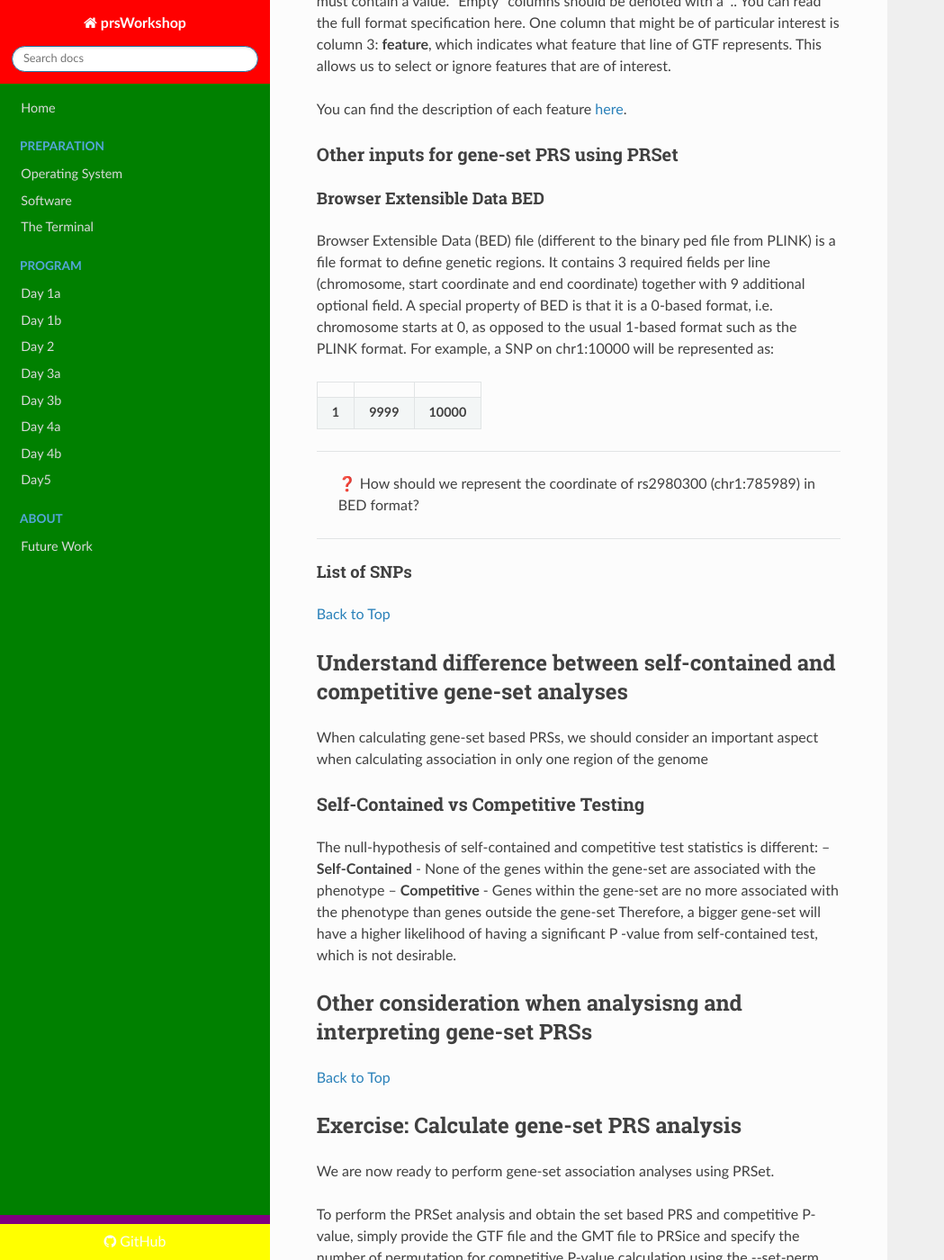
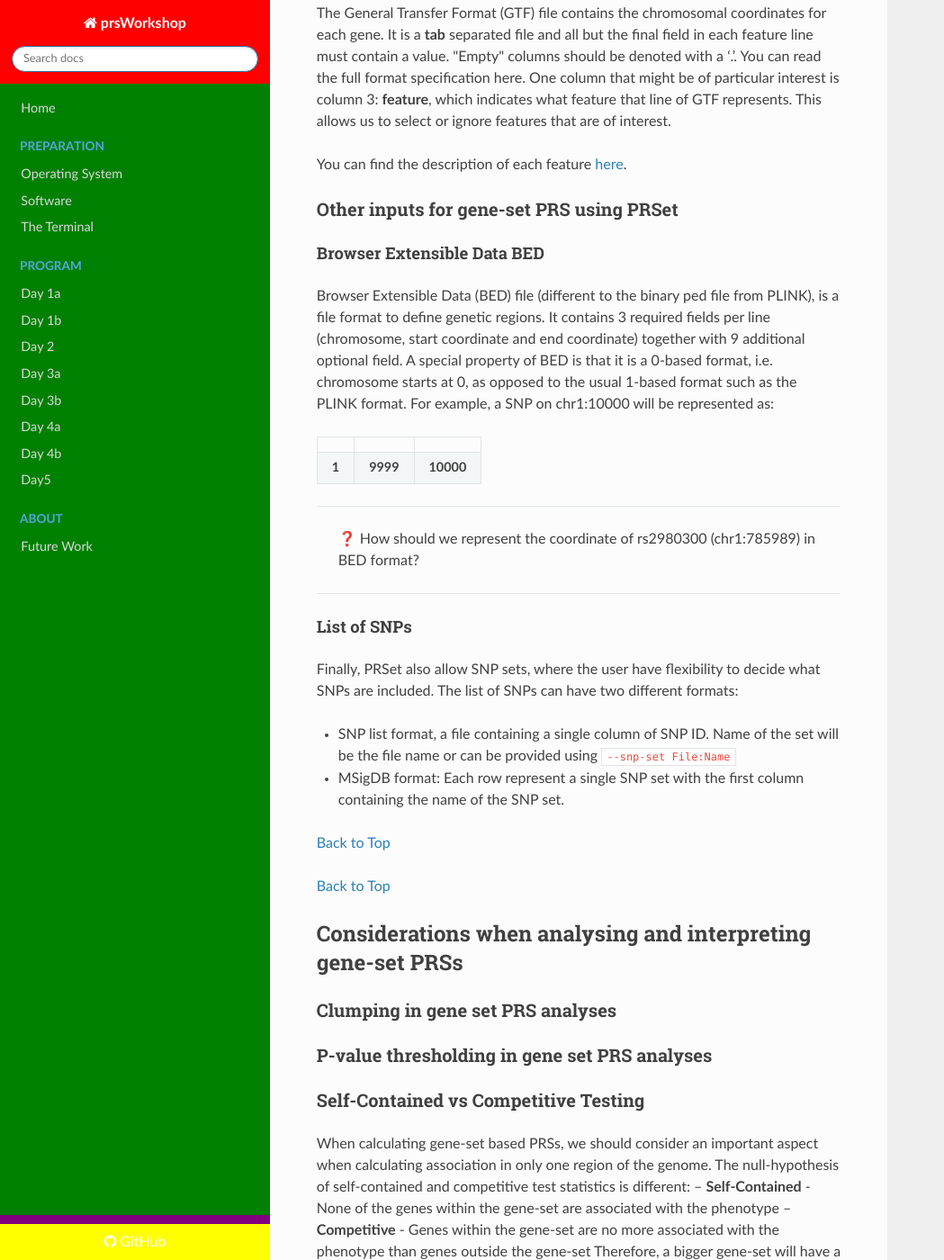
Before and after one commit to tadesouaiaia/prsWorkshop-website, an MkDocs documentation site: the page built from docs/Day2b.docx.md, in a window 1280 px wide and 1400 px high, scrolled down 2868 px. Shown: the whole window at 90% size, without its empty margins (0-1049 px from the left). Built offline with MkDocs 1.6.1, drawn with Linux system fonts in a browser that asks for light colours; nearby versions of some CDN libraries; comment, search, counter and statistics services are not loaded; some of the changed text lies outside the part shown.

Commit message:
Updates text

```diff
--- a/docs/Day2b.docx.md
+++ b/docs/Day2b.docx.md
@@ -9,8 +9,10 @@
      1. [Molecular Signatures Database MSigDB](#molecular-signatures-Database-msigdb)
      2. [General Transfer Format file](#general-transfer-format-file)
      3. [Other inputs for gene-set PRS using PRSet](#other-inputs)
-  3. [Undestanding the outcome of gene-set PRS](#gene-set-enrichment-analysis)
-  4. [Additional Considerations](#considerations)
+  3. [Considerations when analysing and interpreting gene-set PRSs](#considerations)
+     1. [Clumping in gene set PRS analyses](#clumping)
+     2. [P-value thresholding in gene set PRS analyses](#thresholding)
+     3. [Self-Contained vs Competitive Testing](#p-value-testing)
   5. [Exercise: Calculate gene-set PRS analysis](#exercise-4-gene-set-based-prs-analysis)
 
 ## Key Learning Outcomes
@@ -29,9 +31,8 @@ Similar to standard genome-wide PRS analyses, summary statistics from Genome-Wid
 |**Phenotype**|**Provider**|**Description**|**Download Link**|
 |:---:|:---:|:---:|:---:|
 |Height|[GIANT Consortium](https://portals.broadinstitute.org/collaboration/giant/index.php/GIANT_consortium_data_files)|GWAS of height on 253,288 individuals| [Link](https://portals.broadinstitute.org/collaboration/giant/images/0/01/GIANT_HEIGHT_Wood_et_al_2014_publicrelease_HapMapCeuFreq.txt.gz)|
-|Coronary artery disease (CAD)|[CARDIoGRAMplusC4D Consortium](http://www.cardiogramplusc4d.org/)|GWAS on 60,801 CAD cases and 123,504 controls| [Link](http://www.cardiogramplusc4d.org/media/cardiogramplusc4d-consortium/data-downloads/cad.additive.Oct2015.pub.zip)|
 
-Additionally, to perform gene-set level analyses, information about the genomic regions (pathways, gene-sets, lists of SNPs) for which we want to calculate the PRSs are required. This information can be obtained from the following database:
+Additionally, to perform gene-set level analyses, information about the genomic regions for which we want to calculate the PRSs are required. This information can be obtained from the following database:
 
 |**Data Set**|**Description**|**Download Link**|
 |:---:|:---:|:---:|
@@ -41,13 +42,15 @@ Additionally, to perform gene-set level analyses, information about the genomic
 <a href="#top">[Back to Top](#table-of-contents)</a>
 
 ## Introduction to gene set (pathway) PRS analysis
-Currently, most PRS analyses have been performed on a genome-wide scale, disregarding the underlying biological pathways. Here we will learn how to use a gene set (or pathway) based PRS analyses. The key difference between genome-wide PRS and gene set or pathway-based PRSs analyses is that, instead of aggregating the estimated effects of risk alleles across the entire genome, pathway-based PRSs aggregate risk alleles across k pathways (or gene sets) separately.
+Currently, most PRS analyses have been performed on a genome-wide scale. This does not account for the substructure of the genome.
+
+Here we will learn how to run a gene set (or pathway) based PRS analyses. The key difference between genome-wide PRS and gene set or pathway-based PRSs analyses is that, instead of aggregating the estimated effects of risk alleles across the entire genome, gene-set PRSs aggregate risk alleles across k gene sets separately.
 
 ![pathway PRS](https://github.com/tadesouaiaia/prsWorkshop-website/blob/main/docs/images/pathwayPRS_overview.png)
 
 Gene-set PRS analyses may account for genomic sub-structure, constitute an extension to the classic polygenic model of disease, and may better reflect disease heterogeneity. For more information about the rationale and the software that we are going to use, please see the PRSet publication [PRSet: Pathway-based polygenic risk score analyses and software](https://doi.org/10.1371/journal.pgen.1010624).
 
-In this practical, we will go through some common file formats for gene-set analysis and will then calculate some gene-set (or pathway) based PRS.
+In this practical, we will go through some common file formats used for gene-set PRS analysis and will then calculate some gene-set based PRS.
 
 ## Inputs required for gene-set PRS analysis
 ### Molecular Signatures Database MSigDB
@@ -71,7 +74,7 @@ The Molecular Signatures Database (MSigDB) oﬀers an excellent source of gene-s
 >
 ---
 
-As GMT format does not contain the chromosomal location for each individual gene, an additional file is required to provide the chromosoaml location such that SNPs can be map to genes.
+As GMT format does not contain the chromosomal location for each individual gene, an additional file (General Transfer Format file) is required to provide the chromosoaml location such that SNPs can be map to genes.
 
 ### General Transfer Format file
 The General Transfer Format (GTF) file contains the chromosomal coordinates for each gene. It is a **tab** separated file and all but the final field in each feature line must contain a value. "Empty" columns should be denoted with a ‘.’. You can read the full format specification here. One column that might be of particular interest is column 3: **feature**, which indicates what feature that line of GTF represents. This allows us to select or ignore features that are of interest.
@@ -81,7 +84,7 @@ You can find the description of each feature [here](http://www.sequenceontology.
 ### Other inputs for gene-set PRS using PRSet
 
 #### Browser Extensible Data BED
-Browser Extensible Data (BED) file (diﬀerent to the binary ped file from PLINK) is a file format to define genetic regions. It contains 3 required fields per line (chromosome, start coordinate and end coordinate) together with 9 additional optional field. A special property of BED is that it is a 0-based format, i.e. chromosome starts at 0, as opposed to the usual 1-based format such as the PLINK format. For example, a SNP on chr1:10000 will be represented as:
+Browser Extensible Data (BED) file (diﬀerent to the binary ped file from PLINK), is a file format to define genetic regions. It contains 3 required fields per line (chromosome, start coordinate and end coordinate) together with 9 additional optional field. A special property of BED is that it is a 0-based format, i.e. chromosome starts at 0, as opposed to the usual 1-based format such as the PLINK format. For example, a SNP on chr1:10000 will be represented as:
 
 | | | |
 |:---:|:---:|:---:|
@@ -95,19 +98,26 @@ Browser Extensible Data (BED) file (diﬀerent to the binary ped file from PLINK
 
 #### List of SNPs
 
+Finally, PRSet also allow SNP sets, where the user have flexibility to decide what SNPs are included. The list of SNPs can have two different formats:
+
+- SNP list format, a file containing a single column of SNP ID. Name of the set will be the file name or can be provided using ``--snp-set File:Name``
+- MSigDB format: Each row represent a single SNP set with the first column containing the name of the SNP set.
+
 <a href="#top">[Back to Top](#table-of-contents)</a>
 
-## Understand diﬀerence between self-contained and competitive gene-set analyses
+<a href="#top">[Back to Top](#table-of-contents)</a>
 
-When calculating gene-set based PRSs, we should consider an important aspect when calculating association in only one region of the genome
+## Considerations when analysing and interpreting gene-set PRSs
+
+### Clumping in gene set PRS analyses
+
+### P-value thresholding in gene set PRS analyses
 
 ### Self-Contained vs Competitive Testing
-The null-hypothesis of self-contained and competitive test statistics is diﬀerent:
+When calculating gene-set based PRSs, we should consider an important aspect when calculating association in only one region of the genome. The null-hypothesis of self-contained and competitive test statistics is diﬀerent:
   – **Self-Contained** - None of the genes within the gene-set are associated with the phenotype
   – **Competitive** - Genes within the gene-set are no more associated with the phenotype than genes outside the gene-set
 Therefore, a bigger gene-set will have a higher likelihood of having a significant P -value from self-contained test, which is not desirable.
-
-## Other consideration when analysisng and interpreting gene-set PRSs
 
 <a href="#top">[Back to Top](#table-of-contents)</a>
 
@@ -148,10 +158,10 @@ Rscript ./Software/PRSice.R \
 >
 > 📌 If the --wind-5 and --wind-3 flag is not specified, PRSet will use the exact coordinates of each gene as the boundary. By specifying eg. --wind-5 5kb and --wind-3 1kb then the boundary of each gene will be extended 5 kb towards the 5’ end and 1 kb towards the 3’ end so that regulatory elements of the gene can be included.
 >
-> 📍 By default, when calculating set based PRS, PRSet will not perform P -value thresholding. This is because the aim in gene-set analyses is to assess the overall signal in each gene-set, and compare which is most enriched for signal, rather than optimise predictive power as typically desirable for genome-wide PRS. Providing any of the following commands will activate P -value thresholding for set based PRS calculation: --lower, --upper, --inter, --bar-levels, --fastscore
+> 📍 By default, when calculating set based PRS, PRSet will not perform P-value thresholding. This is because the aim in gene-set analyses is to assess the overall signal in each gene-set, and compare which is most enriched for signal, rather than optimise predictive power as typically desirable for genome-wide PRS. Providing any of the following commands will activate P-value thresholding for set based PRS calculation: --lower, --upper, --inter, --bar-levels, --fastscore
 >
+
 ---
-
 >
 > ❓ Can you plot the relationship between the gene-set R2 and the number of SNPs in each gene-set? What general trend can be seen?
 >
```
